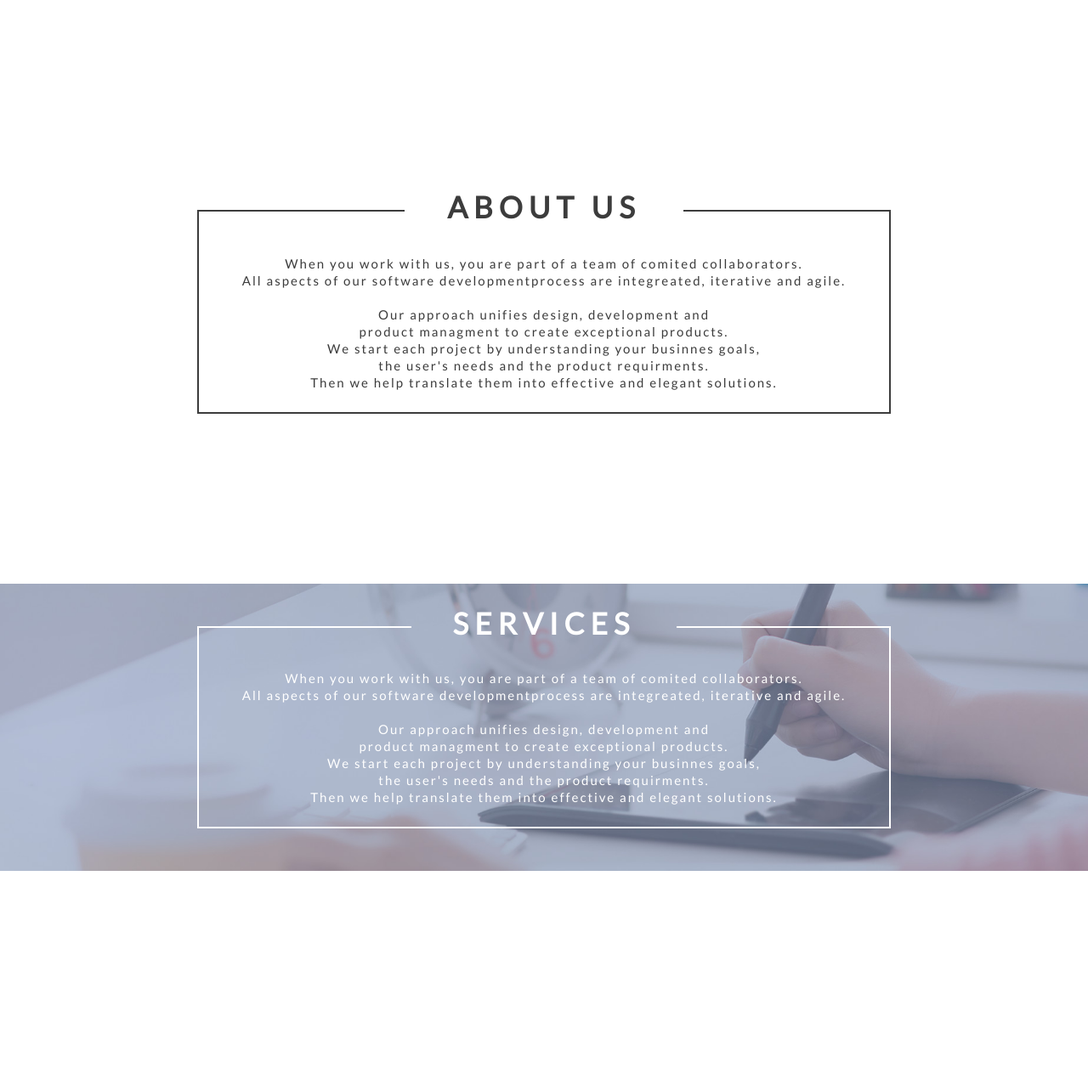
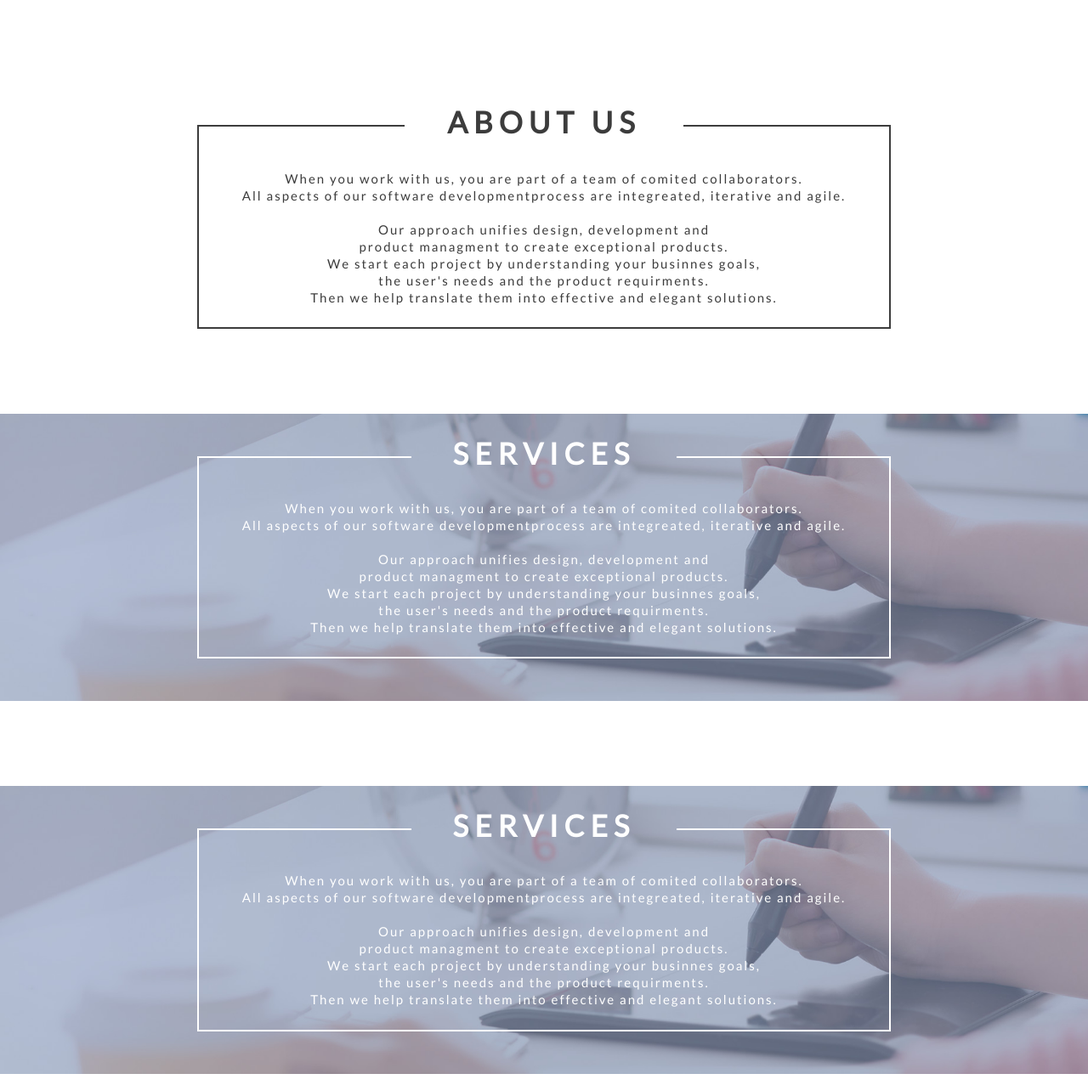
Before and after one commit to llucaso/PSD-to-HTML, a website: page index.html in a window 1280 px wide. Shown: the part 803-2080 px from the top of the page at 85% size. Before the commit the page ends 2028 px from the top, so only its background shows below. Drawn offline with Linux system fonts and the light colour scheme.

Commit message:
What we do in progress

```diff
--- a/index.html
+++ b/index.html
@@ -55,8 +55,25 @@
 			</div>
 
 		</div>
+		<!-- What we do -->
+		<div class="whatContainer">
 
+			<div class="titleWhat">
+				<p>Services</p>
+			</div>
 
+			<div class="whatWeDo">
+				<p>When you work with us, you are part of a team of comited collaborators.<br>
+					All aspects of our software developmentprocess are integreated, iterative and agile.<br><br>
+					Our approach unifies design, development and<br>
+					product managment to create exceptional products.<br>
+					We start each project by understanding your businnes goals,<br>
+					the user's needs and the product requirments.<br>
+					Then we help translate them into effective and elegant solutions.
+				</p>
+			</div>
+
+		</div>
 
 
 
--- a/package.json
+++ b/package.json
@@ -10,10 +10,9 @@
   "license": "ISC",
   "devDependencies": {
     "grunt": "^1.0.1",
-    "grunt-browser-sync": "^2.2.0",
-    "grunt-contrib-watch": "^1.0.0",
+   	"grunt-contrib-watch": "^1.0.0",
     "grunt-sass": "^1.2.1",
-
+	"grunt-browser-sync": "^2.2.0"
 
   }
 }
--- a/sass/main.sass
+++ b/sass/main.sass
@@ -122,6 +122,7 @@ $font-normal: 'lato', sans-serif
 	position: absolute
 	display: flex
 	align-self: flex-end
+	bottom: 20px
 
 //About Us
 .titleAbout
@@ -141,7 +142,7 @@ $font-normal: 'lato', sans-serif
 	display: flex
 	justify-content: center
 	color: #3c3c3c
-	margin-top: 200px
+	margin-top: 100px
 
 .aboutUs
 	display: flex
@@ -167,8 +168,8 @@ $font-normal: 'lato', sans-serif
 	display: flex
 	justify-content: center
 	color: #3c3c3c
-	margin-top: 200px
-	margin-bottom: 200px
+	margin-top: 100px
+	margin-bottom: 100px
 
 .titleServices
 	padding: 5px 50px
@@ -218,3 +219,100 @@ $font-normal: 'lato', sans-serif
 		font-size: 15px
 		letter-spacing: 2px
 		line-height: 20px
+
+//What We do
+
+.titleAbout
+	padding: 5px 50px
+	position: absolute
+	background-color: white
+	z-index: 100
+	font-family: 'lato'
+	font-size: 35px
+	color: #3c3c3c
+	text-transform: uppercase
+	font-weight: bold
+	letter-spacing: 7px
+	margin-top: 20px
+
+.aboutUsContainer
+	display: flex
+	justify-content: center
+	color: #3c3c3c
+	margin-top: 100px
+
+.aboutUs
+	display: flex
+	position: relative
+	justify-content: center
+	text-align: center
+	border: 2px solid
+	padding: 2% 4%
+	margin-top: 50px
+	font-family: 'lato'
+	color: #3c3c3c
+	p
+		margin-top: 25px
+		color: #3c3c3c
+		font-size: 15px
+		letter-spacing: 2px
+		line-height: 20px
+
+//Services
+.WhatContainer
+	background-image: url('/new-images/Layer 4.jpg')
+	background-size: cover
+	display: flex
+	justify-content: center
+	color: #3c3c3c
+	margin-top: 100px
+	margin-bottom: 100px
+
+.titleWhat
+	padding: 5px 50px
+	position: absolute
+	background-color: transparent
+	z-index: 100
+	font-family: 'lato'
+	font-size: 35px
+	color: #ffffff
+	text-transform: uppercase
+	font-weight: bold
+	letter-spacing: 7px
+	margin-top: 20px
+
+.whatWeDo
+	display: flex
+	position: relative
+	justify-content: center
+	text-align: center
+	border: 2px solid
+	border-top: none
+	padding: 2% 4%
+	margin-top: 50px
+	font-family: 'lato'
+	color: #ffffff
+	margin-bottom: 50px
+	&:before
+		content: ""
+		width: 250px
+		height: 2px
+		background: white
+		position: absolute
+		top: 0%
+		left: 0%
+	&:after
+		content: ""
+		width: 250px
+		height: 2px
+		background: white
+		position: absolute
+		top: 0%
+		right: -0%
+
+	p
+		margin-top: 25px
+		color: #ffffff
+		font-size: 15px
+		letter-spacing: 2px
+		line-height: 20px
```
Also changed, not shown: css/main.css, 1 other file.
